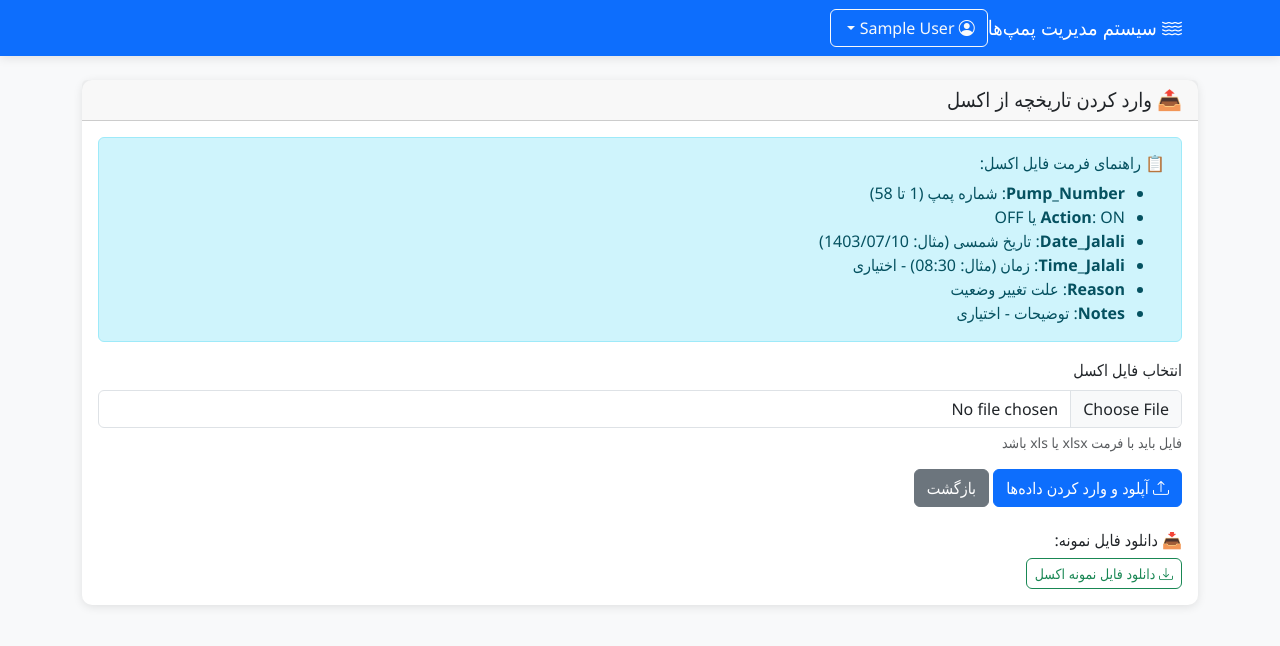
After one commit to Reza010101/pump-managment, a Flask app: page /admin/import-history in a window 1280 px wide. The commit adds this page. Shown: the top 646 px of the page. Run offline with Flask 3, Linux system fonts and the light colour scheme; the visitor is signed in with stand-in values (Sample User, id 1); parts of the project's set-up code (start-up, migrations or seed data) failed here and were passed over; some libraries are stand-ins or nearby versions.

Commit message:
feat: add Excel import for pump history with Persian date support

```diff
--- a/app.py
+++ b/app.py
@@ -1,8 +1,10 @@
-from flask import Flask, render_template, request, redirect, session, jsonify, flash
+from flask import Flask, render_template, request, redirect, session, jsonify, flash, send_file
 import sqlite3
 from datetime import datetime, timedelta
 import os
 from date_converter import gregorian_to_jalali, jalali_to_gregorian
+import pandas as pd
+import io
 
 
 app = Flask(__name__)
@@ -303,6 +305,217 @@ def delete_user(user_id):
 
     return redirect('/admin/users')
 
+@app.route('/admin/import-history', methods=['GET', 'POST'])
+def import_history():
+    if 'user_id' not in session or session['role'] != 'admin':
+        flash('دسترسی غیر مجاز!', 'error')
+        return redirect('/')
+
+    if request.method == 'POST':
+        # بررسی وجود فایل
+        if 'excel_file' not in request.files:
+            flash('لطفا فایل اکسل را انتخاب کنید', 'error')
+            return redirect('/admin/import-history')
+
+        file = request.files['excel_file']
+
+        if file.filename == '':
+            flash('لطفا فایل اکسل را انتخاب کنید', 'error')
+            return redirect('/admin/import-history')
+
+        if not file.filename.endswith(('.xlsx', '.xls')):
+            flash('لطفا فایل اکسل معتبر انتخاب کنید (xlsx یا xls)', 'error')
+            return redirect('/admin/import-history')
+
+        try:
+            # خواندن فایل اکسل
+            df = pd.read_excel(file)
+
+            # بررسی ستون‌های ضروری
+            required_columns = ['Pump_Number', 'Action', 'Reason']
+            missing_columns = [col for col in required_columns if col not in df.columns]
+
+            if missing_columns:
+                flash(f'ستون‌های ضروری وجود ندارند: {", ".join(missing_columns)}', 'error')
+                return redirect('/admin/import-history')
+
+            # بررسی وجود حداقل یکی از ستون‌های تاریخ
+            date_columns = ['Date_Jalali', 'Action_Time']
+            if not any(col in df.columns for col in date_columns):
+                flash('ستون تاریخ وجود ندارد (Date_Jalali یا Action_Time)', 'error')
+                return redirect('/admin/import-history')
+
+            conn = get_db_connection()
+            success_count = 0
+            error_count = 0
+            error_messages = []
+
+            for index, row in df.iterrows():
+                try:
+                    pump_number = int(row['Pump_Number'])
+                    action = str(row['Action']).upper().strip()
+                    reason = str(row['Reason']).strip()
+                    notes = str(row['Notes']) if 'Notes' in df.columns and pd.notna(row['Notes']) else ''
+
+                    # اعتبارسنجی action
+                    if action not in ['ON', 'OFF']:
+                        error_messages.append(f'خط {index+2}: Action باید ON یا OFF باشد')
+                        error_count += 1
+                        continue
+
+                    # پردازش تاریخ و زمان
+                    action_time_jalali = ""
+
+                    if 'Action_Time' in df.columns and pd.notna(row['Action_Time']):
+                        # حالت قدیم: تاریخ و زمان در یک ستون
+                        action_time_jalali = str(row['Action_Time']).strip()
+                    else:
+                        # حالت جدید: تاریخ و زمان جدا
+                        date_jalali = str(row['Date_Jalali']).strip() if 'Date_Jalali' in df.columns and pd.notna(row['Date_Jalali']) else ''
+                        time_jalali = str(row['Time_Jalali']).strip() if 'Time_Jalali' in df.columns and pd.notna(row['Time_Jalali']) else '00:00'
+
+                        if not date_jalali:
+                            error_messages.append(f'خط {index+2}: تاریخ خالی است')
+                            error_count += 1
+                            continue
+
+                        action_time_jalali = f"{date_jalali} {time_jalali}"
+
+                    # کامل کردن فرمت زمان
+                    if ' ' in action_time_jalali:
+                        date_part, time_part = action_time_jalali.split(' ', 1)
+                        if ':' not in time_part:
+                            time_part += ':00'
+                        elif time_part.count(':') == 1:
+                            time_part += ':00'
+                        action_time_jalali = f"{date_part} {time_part}"
+                    else:
+                        # اگر فقط تاریخ داریم
+                        action_time_jalali += " 00:00:00"
+
+                    # تبدیل تاریخ شمسی به میلادی
+                    try:
+                        action_time_gregorian = jalali_to_gregorian(action_time_jalali)
+                    except Exception as e:
+                        error_messages.append(f'خط {index+2}: تاریخ/زمان نامعتبر - {action_time_jalali}')
+                        error_count += 1
+                        continue
+
+                    # پیدا کردن pump_id از pump_number
+                    pump = conn.execute(
+                        'SELECT id FROM pumps WHERE pump_number = ?', (pump_number,)
+                    ).fetchone()
+
+                    if not pump:
+                        error_messages.append(f'خط {index+2}: پمپ با شماره {pump_number} یافت نشد')
+                        error_count += 1
+                        continue
+
+                    pump_id = pump['id']
+
+                    # بررسی تکراری نبودن رکورد
+                    existing = conn.execute(
+                        'SELECT id FROM pump_history WHERE pump_id = ? AND action_time = ? AND action = ?',
+                        (pump_id, action_time_gregorian, action)
+                    ).fetchone()
+
+                    if existing:
+                        error_messages.append(f'خط {index+2}: رکورد تکراری برای پمپ {pump_number}')
+                        error_count += 1
+                        continue
+
+                    # وارد کردن به دیتابیس
+                    conn.execute(
+                        '''INSERT INTO pump_history
+                           (pump_id, user_id, action, action_time, reason, notes, manual_time)
+                           VALUES (?, ?, ?, ?, ?, ?, ?)''',
+                        (pump_id, session['user_id'], action, action_time_gregorian,
+                         reason, notes, True)
+                    )
+
+                    success_count += 1
+
+                except Exception as e:
+                    error_messages.append(f'خط {index+2}: {str(e)}')
+                    error_count += 1
+
+            if success_count > 0:
+                conn.commit()
+                update_pump_current_status()
+                flash(f'✅ {success_count} رکورد با موفقیت وارد شد', 'success')
+
+            if error_count > 0:
+                flash(f'❌ {error_count} خطا در پردازش', 'error')
+                # نمایش ۵ خطای اول
+                for i, error_msg in enumerate(error_messages[:5]):
+                    flash(f'خطا {i+1}: {error_msg}', 'warning')
+                if len(error_messages) > 5:
+                    flash(f'... و {len(error_messages) - 5} خطای دیگر', 'warning')
+
+            conn.close()
+            return redirect('/admin/import-history')
+
+        except Exception as e:
+            flash(f'خطا در پردازش فایل: {str(e)}', 'error')
+            return redirect('/admin/import-history')
+
+    return render_template('import_history.html')
+
+@app.route('/admin/download-sample')
+def download_sample():
+    if 'user_id' not in session or session['role'] != 'admin':
+        flash('دسترسی غیر مجاز!', 'error')
+        return redirect('/')
+
+    # ایجاد نمونه داده
+    sample_data = {
+        'Pump_Number': [1, 1, 2, 3],
+        'Action': ['ON', 'OFF', 'ON', 'OFF'],
+        'Date_Jalali': ['1403/07/10', '1403/07/10', '1403/07/11', '1403/07/11'],
+        'Time_Jalali': ['08:00', '12:30', '09:15', '17:45'],
+        'Reason': ['برنامه ریزی شده', 'قطع برق', 'تعمیرات', 'پایان شیفت'],
+        'Notes': ['', 'قطع ۲ ساعته', 'تعویض قطعه', '']
+    }
+
+    df = pd.DataFrame(sample_data)
+
+    # ایجاد فایل در memory
+    output = io.BytesIO()
+    with pd.ExcelWriter(output, engine='openpyxl') as writer:
+        df.to_excel(writer, sheet_name='Sample', index=False)
+
+    output.seek(0)
+
+    return send_file(
+        output,
+        as_attachment=True,
+        download_name='pump_history_sample.xlsx',
+        mimetype='application/vnd.openxmlformats-officedocument.spreadsheetml.sheet'
+    )
+def update_pump_current_status():
+    """آپدیت وضعیت فعلی پمپ‌ها بر اساس آخرین رویداد در تاریخچه"""
+    conn = get_db_connection()
+
+    for pump_id in range(1, 59):  # برای همه ۵۸ پمپ
+        # پیدا کردن آخرین رویداد این پمپ
+        last_event = conn.execute('''
+            SELECT action, action_time
+            FROM pump_history
+            WHERE pump_id = ?
+            ORDER BY action_time DESC
+            LIMIT 1
+        ''', (pump_id,)).fetchone()
+
+        if last_event:
+            # آپدیت وضعیت فعلی پمپ
+            current_status = 1 if last_event['action'] == 'ON' else 0
+            conn.execute(
+                'UPDATE pumps SET status = ?, last_change = ? WHERE id = ?',
+                (current_status, last_event['action_time'], pump_id)
+            )
+
+    conn.commit()
+    conn.close()
 if __name__ == '__main__':
     # مطمئن شو دیتابیس وجود دارد
     if not os.path.exists('pump_management.db'):
--- a/templates/base_dashboard.html
+++ b/templates/base_dashboard.html
@@ -53,6 +53,9 @@
                         <li><a class="dropdown-item" href="/admin/users">
                             <i class="bi bi-people"></i> مدیریت کاربران
                         </a></li>
+                        <li><a class="dropdown-item" href="/admin/import-history">
+                            <i class="bi bi-upload"></i> وارد کردن از اکسل
+                        </a></li>
                         {% endif %}
                         <li><hr class="dropdown-divider"></li>
                         <li><a class="dropdown-item" href="/logout">
--- a/templates/dashboard.html
+++ b/templates/dashboard.html
@@ -66,6 +66,9 @@
                         {% if session.role == 'admin' %}
                         <li><a class="dropdown-item" href="/admin/users">
                             <i class="bi bi-people"></i> مدیریت کاربران
+                        </a></li>
+                        <li><a class="dropdown-item" href="/admin/import-history">
+                        <i class="bi bi-upload"></i> وارد کردن از اکسل
                         </a></li>
                         {% endif %}
                         <li><hr class="dropdown-divider"></li>
--- /dev/null
+++ b/templates/import_history.html
@@ -0,0 +1,49 @@
+{% extends "base_dashboard.html" %}
+
+{% block content %}
+<div class="row">
+    <div class="col-12">
+        <div class="card">
+            <div class="card-header">
+                <h5 class="mb-0">📤 وارد کردن تاریخچه از اکسل</h5>
+            </div>
+            <div class="card-body">
+                <!-- راهنما -->
+                <div class="alert alert-info">
+                    <h6>📋 راهنمای فرمت فایل اکسل:</h6>
+                    <ul class="mb-0">
+                        <li><strong>Pump_Number</strong>: شماره پمپ (1 تا 58)</li>
+                        <li><strong>Action</strong>: ON یا OFF</li>
+                        <li><strong>Date_Jalali</strong>: تاریخ شمسی (مثال: 1403/07/10)</li>
+                        <li><strong>Time_Jalali</strong>: زمان (مثال: 08:30) - اختیاری</li>
+                        <li><strong>Reason</strong>: علت تغییر وضعیت</li>
+                        <li><strong>Notes</strong>: توضیحات - اختیاری</li>
+                    </ul>
+                </div>
+
+                <!-- فرم آپلود -->
+                <form method="POST" enctype="multipart/form-data">
+                    <div class="mb-3">
+                        <label class="form-label">انتخاب فایل اکسل</label>
+                        <input type="file" class="form-control" name="excel_file" accept=".xlsx, .xls" required>
+                        <div class="form-text">فایل باید با فرمت xlsx یا xls باشد</div>
+                    </div>
+
+                    <button type="submit" class="btn btn-primary">
+                        <i class="bi bi-upload"></i> آپلود و وارد کردن داده‌ها
+                    </button>
+                    <a href="/" class="btn btn-secondary">بازگشت</a>
+                </form>
+
+                <!-- لینک دانلود نمونه فایل -->
+                <div class="mt-4">
+                    <h6>📥 دانلود فایل نمونه:</h6>
+                    <a href="/admin/download-sample" class="btn btn-outline-success btn-sm">
+                        <i class="bi bi-download"></i> دانلود فایل نمونه اکسل
+                    </a>
+                </div>
+            </div>
+        </div>
+    </div>
+</div>
+{% endblock %}
```
